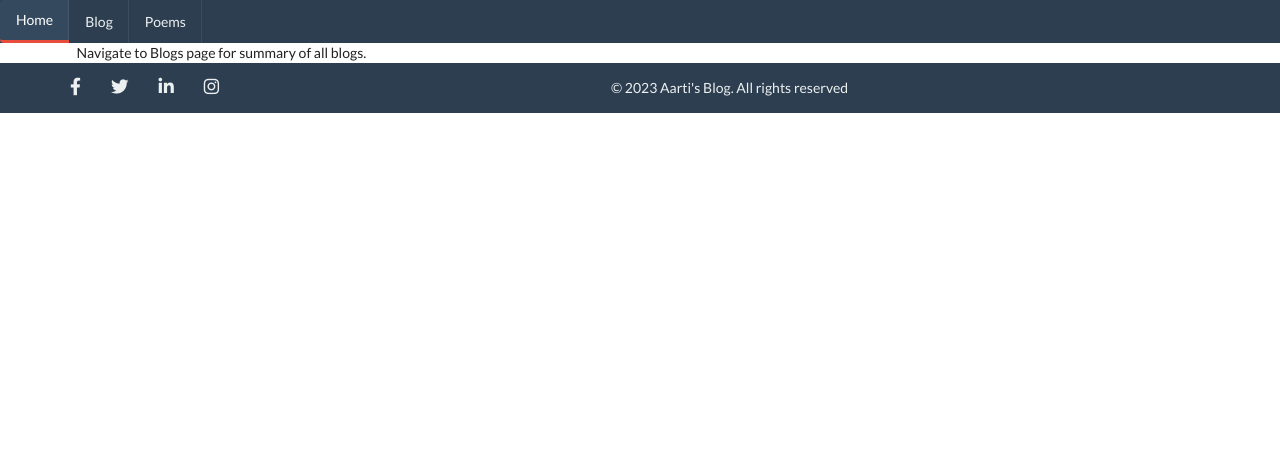
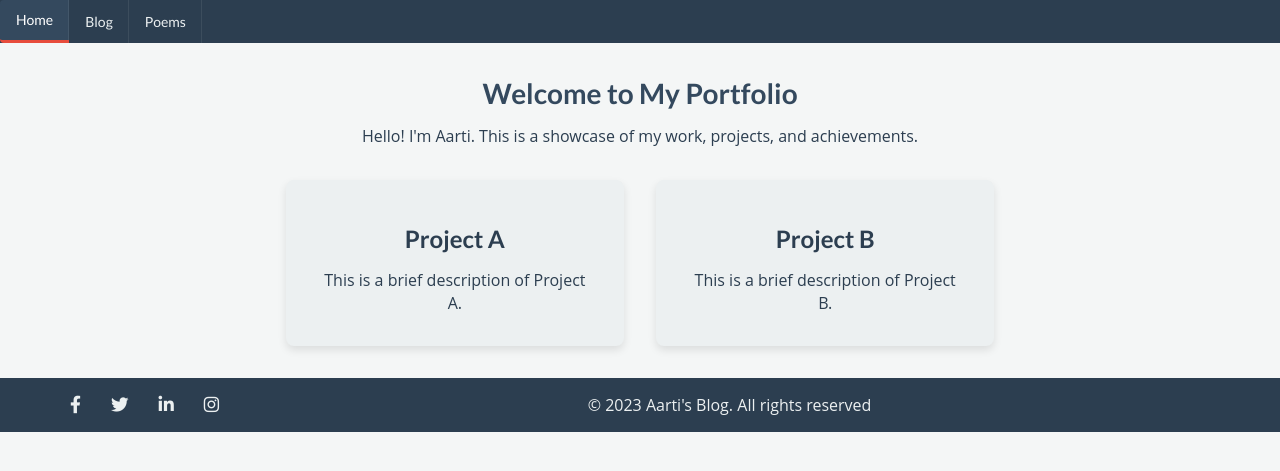
Before and after one commit to nikhilmenghani/blogaarti, a Jekyll site: the page built from index.markdown, in a window 1280 px wide. Shown: the top 471 px of the page. Built offline with Jekyll 4.4.1, drawn with Linux system fonts in a browser that asks for light colours; nearby versions of some CDN libraries.

Commit message:
Update the home page

```diff
--- /dev/null
+++ b/_data/portfolio.yml
@@ -0,0 +1,7 @@
+- title: Project A
+  image: /path/to/imageA.jpg
+  description: This is a brief description of Project A.
+
+- title: Project B
+  image: /path/to/imageB.jpg
+  description: This is a brief description of Project B.
--- a/_sass/default/_base.scss
+++ b/_sass/default/_base.scss
@@ -0,0 +1,60 @@
+// Variables
+$primary-color: #2c3e50;
+$secondary-color: #ecf0f1;
+$tertiary-color: #34495e;
+$background-color: #f4f6f6; // This is a light grayish background that should blend well with the dark blue
+
+// Typography
+body {
+    font-family: 'Open Sans', sans-serif;
+    font-size: 16px;
+    color: $primary-color; // Dark text on a light background
+    line-height: 1.5;
+    background-color: $background-color;
+    margin: 0;
+    padding: 0;
+}
+
+h1, h2, h3, h4, h5, h6 {
+    color: $tertiary-color;
+}
+
+// Portfolio Styles
+.portfolio-container {
+    max-width: 1200px;
+    margin: 0 auto;
+    padding: 2em;
+    text-align: center;
+}
+
+.portfolio-items {
+    display: flex;
+    flex-wrap: wrap;
+    gap: 2em;
+    justify-content: center;
+    margin-top: 2em;
+
+    .portfolio-item {
+        flex: 0 1 calc(33.333% - 1em); // Three items per row
+        background-color: $secondary-color;
+        padding: 2em;
+        border-radius: 8px;
+        box-shadow: 0 4px 8px rgba(0, 0, 0, 0.1);
+
+        h2 {
+            margin-top: 0.5em;
+            color: $primary-color;
+        }
+
+        p {
+            color: $primary-color;
+        }
+    }
+}
+
+// Responsive Breakpoints
+@media (max-width: 768px) {
+    .portfolio-items .portfolio-item {
+        flex: 1 0 100%; // One item per row on smaller screens
+    }
+}
--- a/index.markdown
+++ b/index.markdown
@@ -1,6 +1,19 @@
 ---
 layout: default
-title: Home
+title: Aarti's Portfolio
 ---
 
-Navigate to Blogs page for summary of all blogs.
+<div class="portfolio-container">
+    <h1>Welcome to My Portfolio</h1>
+    <p>Hello! I'm Aarti. This is a showcase of my work, projects, and achievements.</p>
+
+    <section class="portfolio-items">
+        {% for item in site.data.portfolio %}
+        <div class="portfolio-item">
+            <!-- <img src="{{ item.image }}" alt="{{ item.title }}"> -->
+            <h2>{{ item.title }}</h2>
+            <p>{{ item.description }}</p>
+        </div>
+        {% endfor %}
+    </section>
+</div>
```
